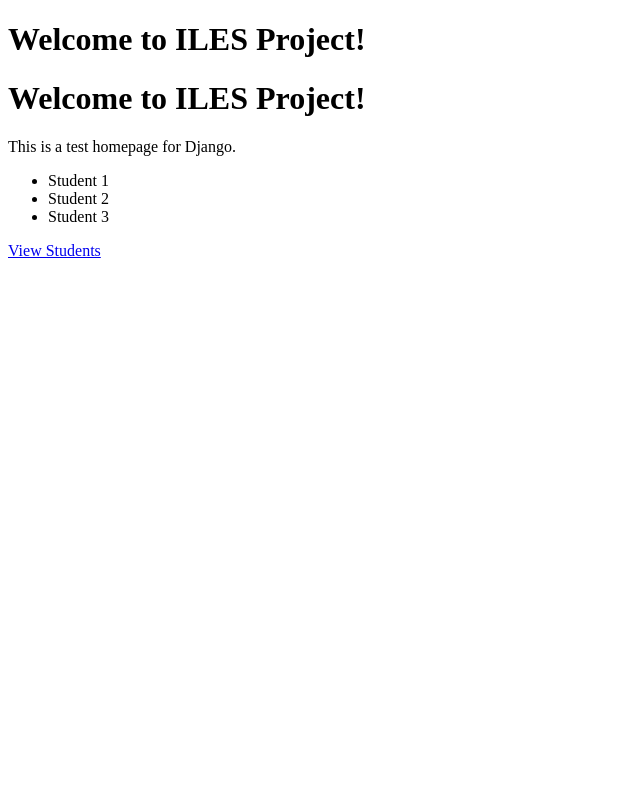
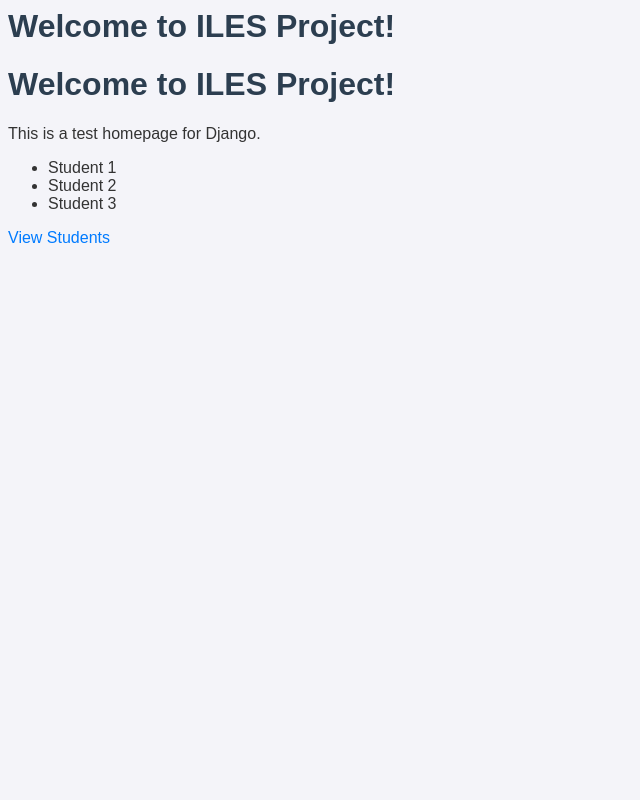
Before and after one commit to LuutuGregoryValentino/iles, a Django app: page / in a window 1280 px wide. Shown: the whole page, without its empty margins (0-640 px from the left). Run offline with Django 5.2, Linux system fonts and the light colour scheme.

Commit message:
added homepage and css

```diff
--- /dev/null
+++ b/iles_models_app/static/css/style.css
@@ -0,0 +1,18 @@
+body {
+    font-family: Arial, sans-serif;
+    background-color: #f4f4f9;
+    color: #333;
+}
+
+h1 {
+    color: #2c3e50;
+}
+
+a {
+    color: #007bff;
+    text-decoration: none;
+}
+
+a:hover {
+    text-decoration: underline;
+}
--- a/iles_models_app/templates/home.html
+++ b/iles_models_app/templates/home.html
@@ -1,3 +1,6 @@
+{% load static %}
+<link rel="stylesheet" href="{% static 'css/style.css' %}">
+
 <!DOCTYPE html>
 <html>
 <head>
--- a/iles_models_app/views.py
+++ b/iles_models_app/views.py
@@ -15,4 +15,6 @@
      serializer =studentSrialiser(Students,many=True)
      return Response(serializer.data)
 
+def student_list(request):
+    return render(request, 'student_list.html')
 # Create your views here.
```
